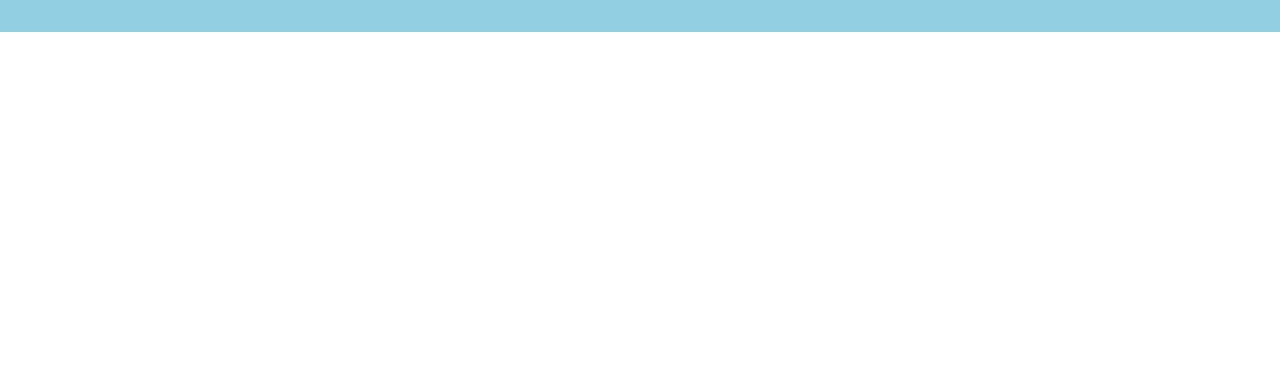
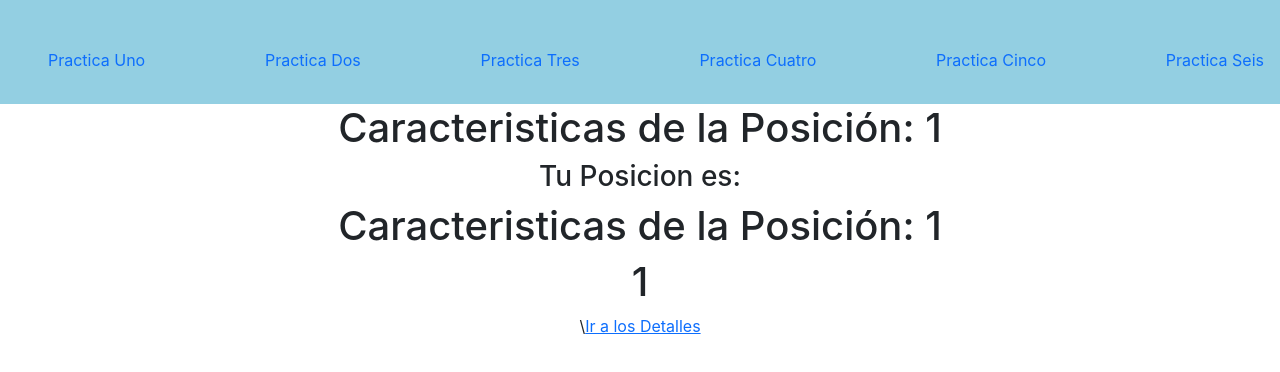
Before and after one commit to pmz10/PracticasReact2022, a React (Create React App) app: page /posicion/1/details in a window 1280 px wide. Before the commit this address had no page. Shown: the top 372 px of the page. Built offline with nearby package versions, Linux system fonts and the light colour scheme.

Commit message:
Aplicación con ReactRouterDom

```diff
--- a/src/App.js
+++ b/src/App.js
@@ -8,6 +8,7 @@ import PracCuatro from './Pages/PracCuatro';
 import PracCinco from './Pages/PracCinco';
 import PracSeis from './Pages/PracSeis';
 import Posiciones from './Pages/Posiciones';
+import DetallesPosicion from './componets/DetallesPosicion';
 //import PruebaBoxData from './componets/PruebaBoxData';
 
 const App = () => {
@@ -21,7 +22,10 @@ const App = () => {
       <Route path='/PracCuatro' element={ <PracCuatro /> }/>
       <Route path='/PracCinco' element={ <PracCinco /> }/>
       <Route path='/PracSeis' element={ <PracSeis /> }/>
-      <Route path='/posicion/:position' element={<Posiciones />} />
+      <Route path='/posicion/:position' element={<Posiciones />} >
+          <Route path='details' element={<DetallesPosicion />}/>
+      </Route>
+      <Route path='*' element={<h1>No Funcíona esta Pagína</h1>}/>
      </Routes>
     </div>
   )
--- a/src/Pages/Posiciones.jsx
+++ b/src/Pages/Posiciones.jsx
@@ -1,15 +1,18 @@
 import React from "react";
-import { useParams } from "react-router-dom";
+import { Link, Outlet, useParams } from "react-router-dom";
 import Cabezera from "../componets/Cabezera";
+import DetallesPosicion from "../componets/DetallesPosicion";
 
 const Posiciones = () => {
   const { position } = useParams();
   return (
-    <div>
-        <Cabezera />
+    <React.Fragment>
+      <Cabezera />
+      <Outlet />
       <h3>Tu Posicion es:</h3>
-      <h1>{position}</h1>
-    </div>
+      <DetallesPosicion />
+      <h1>{position}</h1>\<Link to="details">Ir a los Detalles</Link>
+    </React.Fragment>
   );
 };
 
--- /dev/null
+++ b/src/componets/DetallesPosicion.jsx
@@ -0,0 +1,9 @@
+import React from "react";
+import { useParams } from "react-router-dom";
+
+const DetallesPosicion = () => {
+  const { position } = useParams();
+  return <h1>Caracteristicas de la Posición: {position} </h1>;
+};
+
+export default DetallesPosicion;
```
Also changed, not shown: src/componets/NBRecreate.jsx (added, +16 -0 lines).
